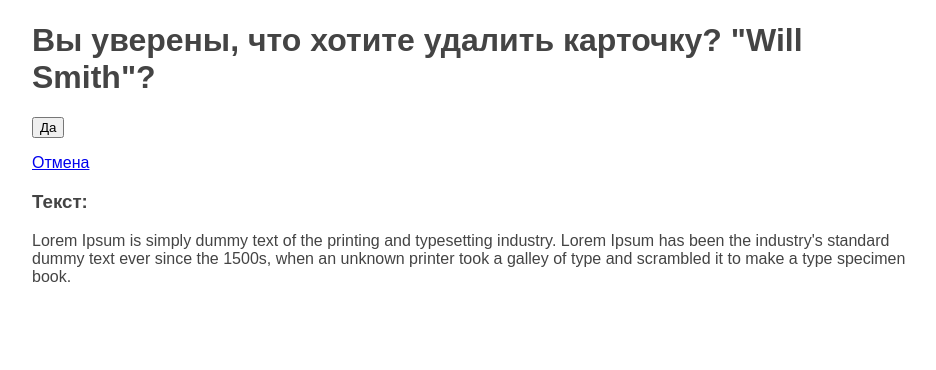
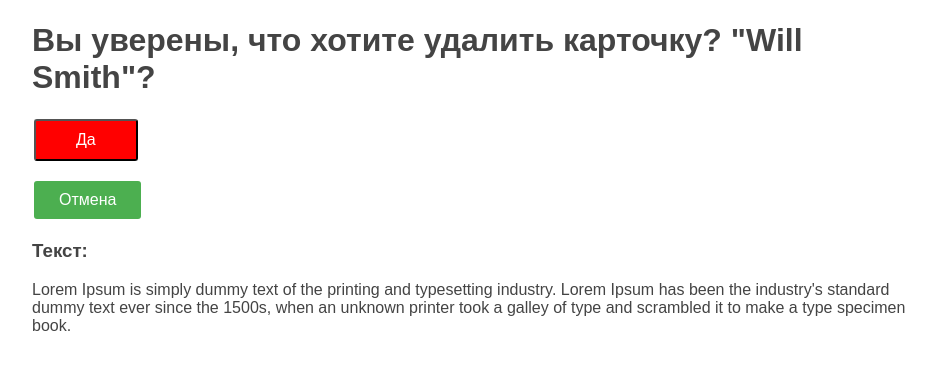
Before and after one commit to sadfalcon/guestbook, a Django app: page /card/1/delete/ in a window 1280 px wide. Shown: the part 38-408 px from the top of the page, without its empty margins (158-1094 px from the left). Run offline with Django 3.2, Linux system fonts and the light colour scheme; data comes from the database, SQL or seed files in the repository.

Commit message:
стилизованы кнопки в шаблонах добавлены кнопки обновления и удаления в шаблон

```diff
--- a/source/webapp/static/style.css
+++ b/source/webapp/static/style.css
@@ -64,3 +64,40 @@ body {
     padding-bottom: 5px;
 
 }
+.button-1 {
+    background-color: #4CAF50; /* Green */
+    border-radius: 3px;
+    color: white;
+    padding: 10px 25px;
+    text-align: center;
+    text-decoration: none;
+    display: inline-block;
+    font-size: 16px;
+    margin: 2px;
+    cursor: pointer;
+}
+.button-2 {
+    background-color: red; /* Green */
+    border-radius: 3px;
+    color: white;
+    padding: 10px 25px;
+    text-align: center;
+    text-decoration: none;
+    display: inline-block;
+    font-size: 16px;
+    margin: 2px;
+    cursor: pointer;
+}
+
+.button-3 {
+    background-color: red; /* Green */
+    border-radius: 3px;
+    color: white;
+    padding: 10px 40px;
+    text-align: center;
+    text-decoration: none;
+    display: inline-block;
+    font-size: 16px;
+    margin: 2px;
+    cursor: pointer;
+}
--- a/source/webapp/templates/base.html
+++ b/source/webapp/templates/base.html
@@ -8,6 +8,7 @@
     <meta http-equiv="X-UA-Compatible" content="ie=edge">
     <title>{% block title %}Guestbook{% endblock %}</title>
     <link rel="stylesheet" href="{% static 'style.css' %}">
+
 
     {% block links %}{% endblock %}
 </head>
--- a/source/webapp/templates/card_delete.html
+++ b/source/webapp/templates/card_delete.html
@@ -11,8 +11,8 @@
 
     <form action="{% url "card_delete" card.pk %}" method="post">
         {% csrf_token %}
-        <p><input type="submit" value="Да"></p>
-        <p><a href="{% url 'index' %}">Отмена</a></p>
+        <p ><input type="submit" value="Да" class="button-3"></p>
+        <p ><a href="{% url 'index' %}" class="button-1">Отмена</a></p>
     </form>
     <h3>Текст: </h3>
     <p>{{ card.text }}</p>
--- a/source/webapp/templates/index.html
+++ b/source/webapp/templates/index.html
@@ -9,6 +9,8 @@
         <div class="card">
         <b><p>{{ card.name }} ({{ card.mail }})</p></b>
         <p>{{ card.text }}</p>
+        <a href="{% url 'card_update' card.pk %}" class="button-1">Update</a>
+        <a href="{% url 'card_delete' card.pk %}" class="button-2">Delete</a>
         </div>
         <br>
 
```
